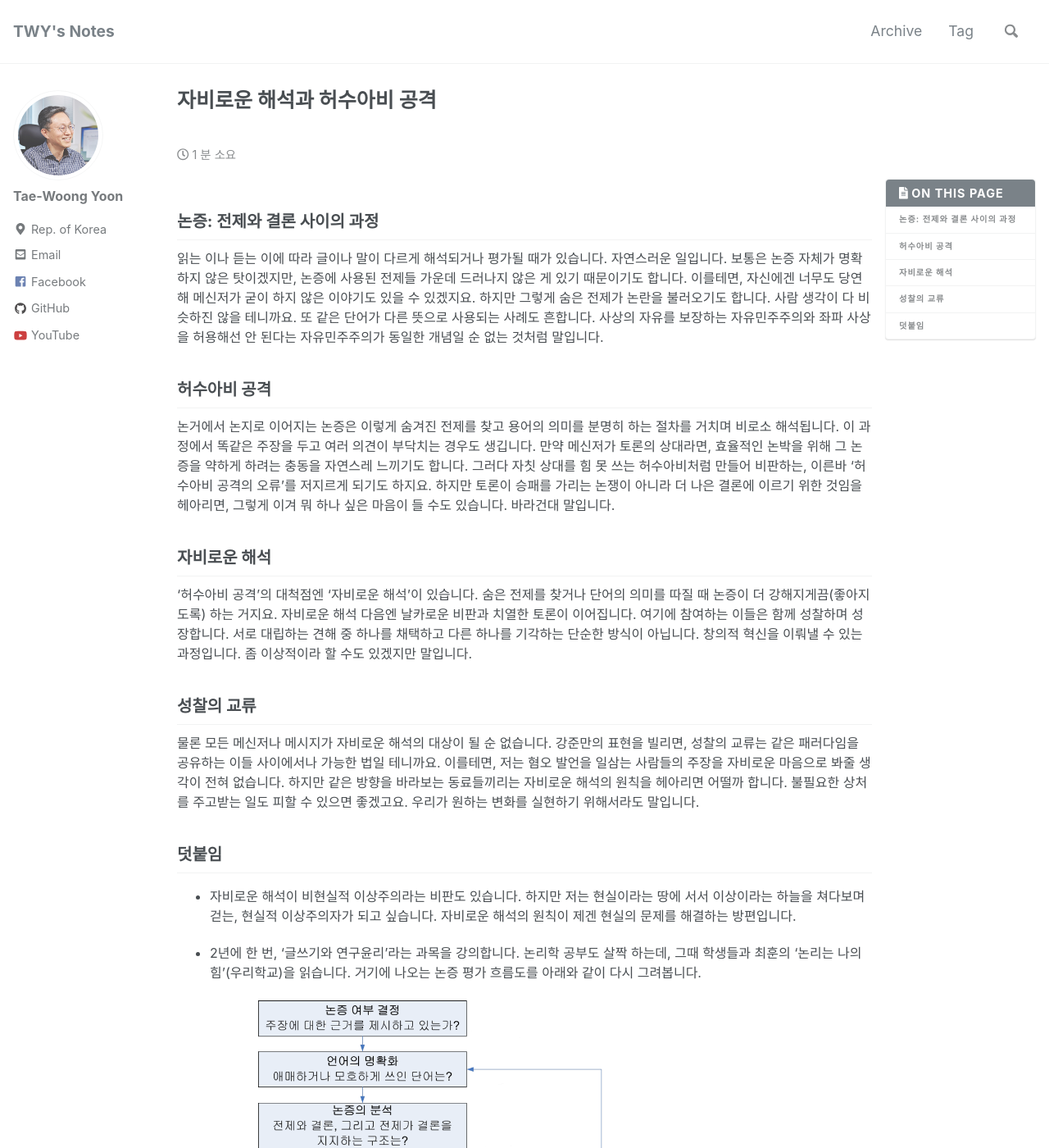
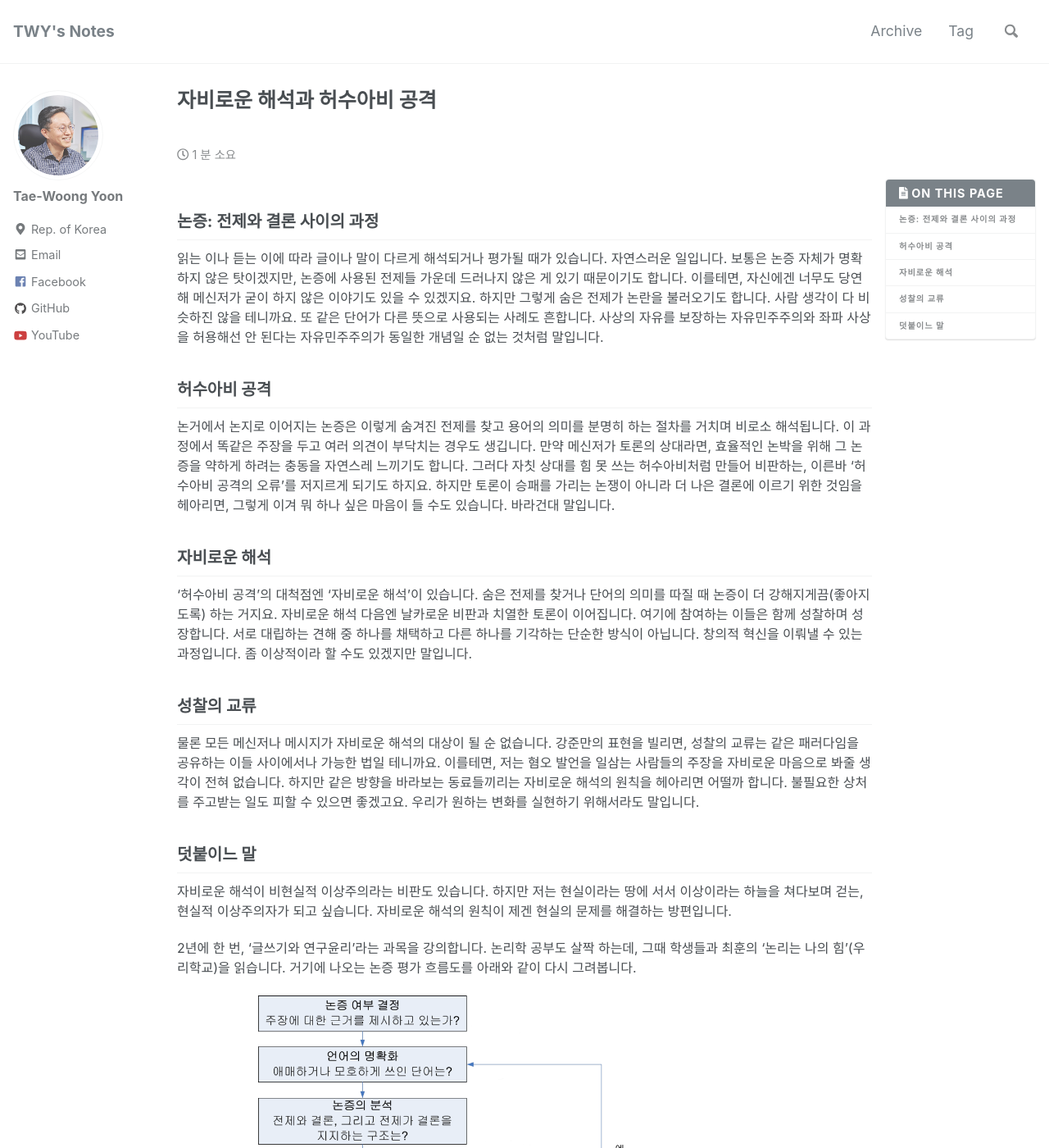
Before and after one commit to twy80/mkkim85.github.io, a Jekyll site: the page built from _posts/2020-08-14-logical.md, in a window 1280 px wide and 1400 px high. Shown: the whole window at 82% size. Built offline with Jekyll 4.4.1, drawn with Linux system fonts in a browser that asks for light colours; nearby versions of some CDN libraries.

Commit message:
Update 2020-08-14-logical.md

```diff
--- a/_posts/2020-08-14-logical.md
+++ b/_posts/2020-08-14-logical.md
@@ -24,11 +24,11 @@ use_math: true
 
 물론 모든 메신저나 메시지가 자비로운 해석의 대상이 될 순 없습니다. 강준만의 표현을 빌리면, 성찰의 교류는 같은 패러다임을 공유하는 이들 사이에서나 가능한 법일 테니까요. 이를테면, 저는 혐오 발언을 일삼는 사람들의 주장을 자비로운 마음으로 봐줄 생각이 전혀 없습니다. 하지만 같은 방향을 바라보는 동료들끼리는 자비로운 해석의 원칙을 헤아리면 어떨까 합니다. 불필요한 상처를 주고받는 일도 피할 수 있으면 좋겠고요. 우리가 원하는 변화를 실현하기 위해서라도 말입니다.
 
-## 덧붙임
+## 덧붙이느 말
 
-- 자비로운 해석이 비현실적 이상주의라는 비판도 있습니다. 하지만 저는 현실이라는 땅에 서서 이상이라는 하늘을 쳐다보며 걷는, 현실적 이상주의자가 되고 싶습니다. 자비로운 해석의 원칙이 제겐 현실의 문제를 해결하는 방편입니다.
+자비로운 해석이 비현실적 이상주의라는 비판도 있습니다. 하지만 저는 현실이라는 땅에 서서 이상이라는 하늘을 쳐다보며 걷는, 현실적 이상주의자가 되고 싶습니다. 자비로운 해석의 원칙이 제겐 현실의 문제를 해결하는 방편입니다.
 
-- 2년에 한 번, '글쓰기와 연구윤리'라는 과목을 강의합니다. 논리학 공부도 살짝 하는데, 그때 학생들과 최훈의 '논리는 나의 힘'(우리학교)을 읽습니다. 거기에 나오는 논증 평가 흐름도를 아래와 같이 다시 그려봅니다.
+2년에 한 번, '글쓰기와 연구윤리'라는 과목을 강의합니다. 논리학 공부도 살짝 하는데, 그때 학생들과 최훈의 '논리는 나의 힘'(우리학교)을 읽습니다. 거기에 나오는 논증 평가 흐름도를 아래와 같이 다시 그려봅니다.
 
 <center>
   <img src="https://twy80.github.io/assets/images/logiical_procedure.png" width="550px">
```
